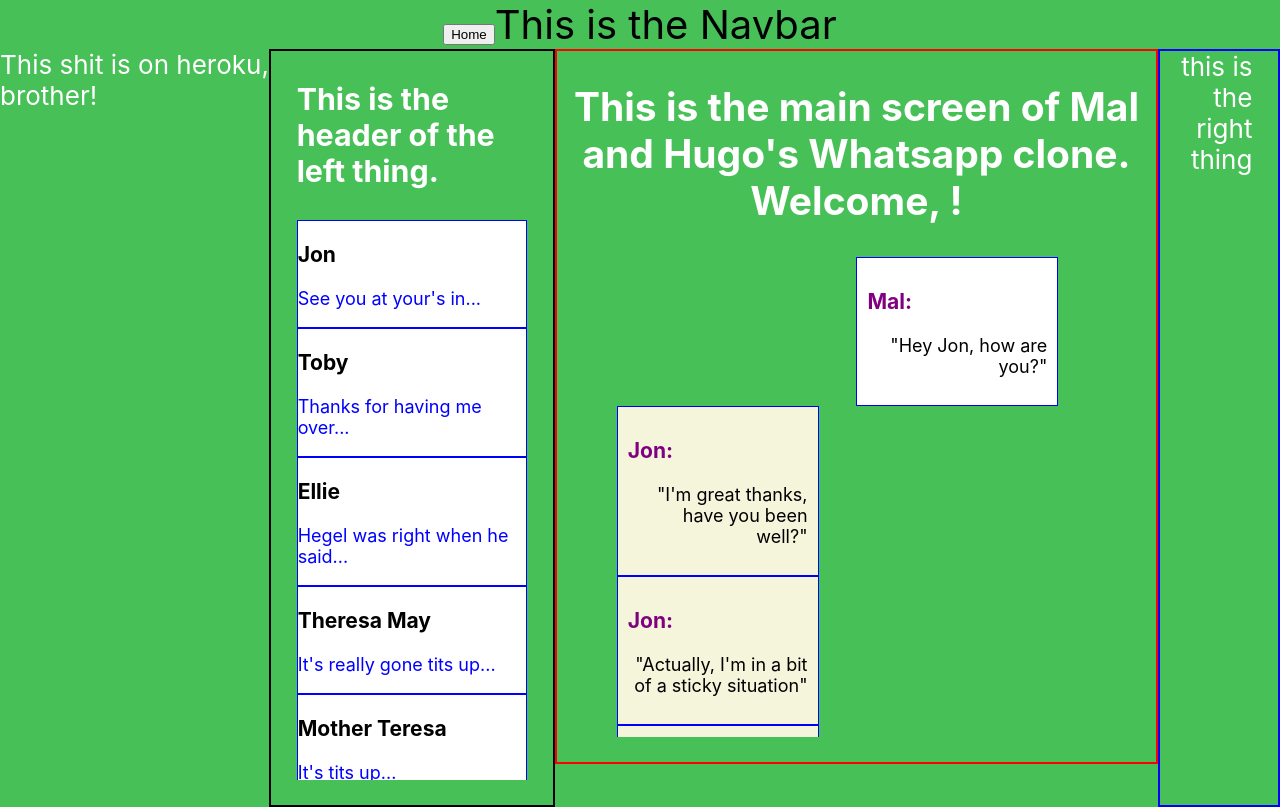
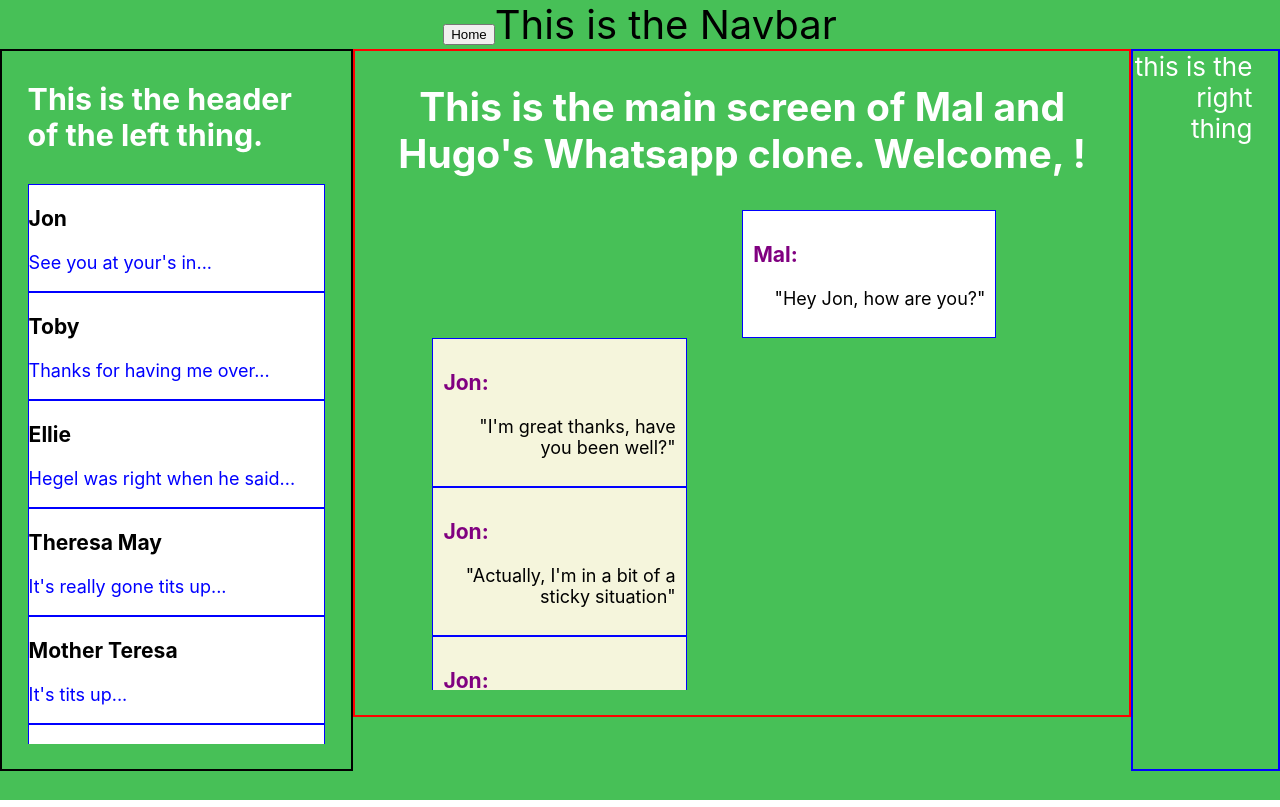
Before and after one commit to Mallig/whatsapp, a React (Create React App) app: page / in a window 1280 px wide. Built offline with nearby package versions, Linux system fonts and the light colour scheme.

Commit message:
Revert "Showing off that our app is on heroku"
This reverts commit fa9a013db08a14403b1638b9bd9ad9ed4624a4ac.

```diff
--- a/src/components/main/MainScreen.js
+++ b/src/components/main/MainScreen.js
@@ -18,7 +18,6 @@
 
     render() {
         return <MainScreenWrapper>
-            This shit is on heroku, brother!
             <LeftThing loadConversation={this.loadConversation}/>
             <CenterThing username={this.props.username} interlocutor={this.state.interlocutor}/>
             <RightThingWrapper>
```
